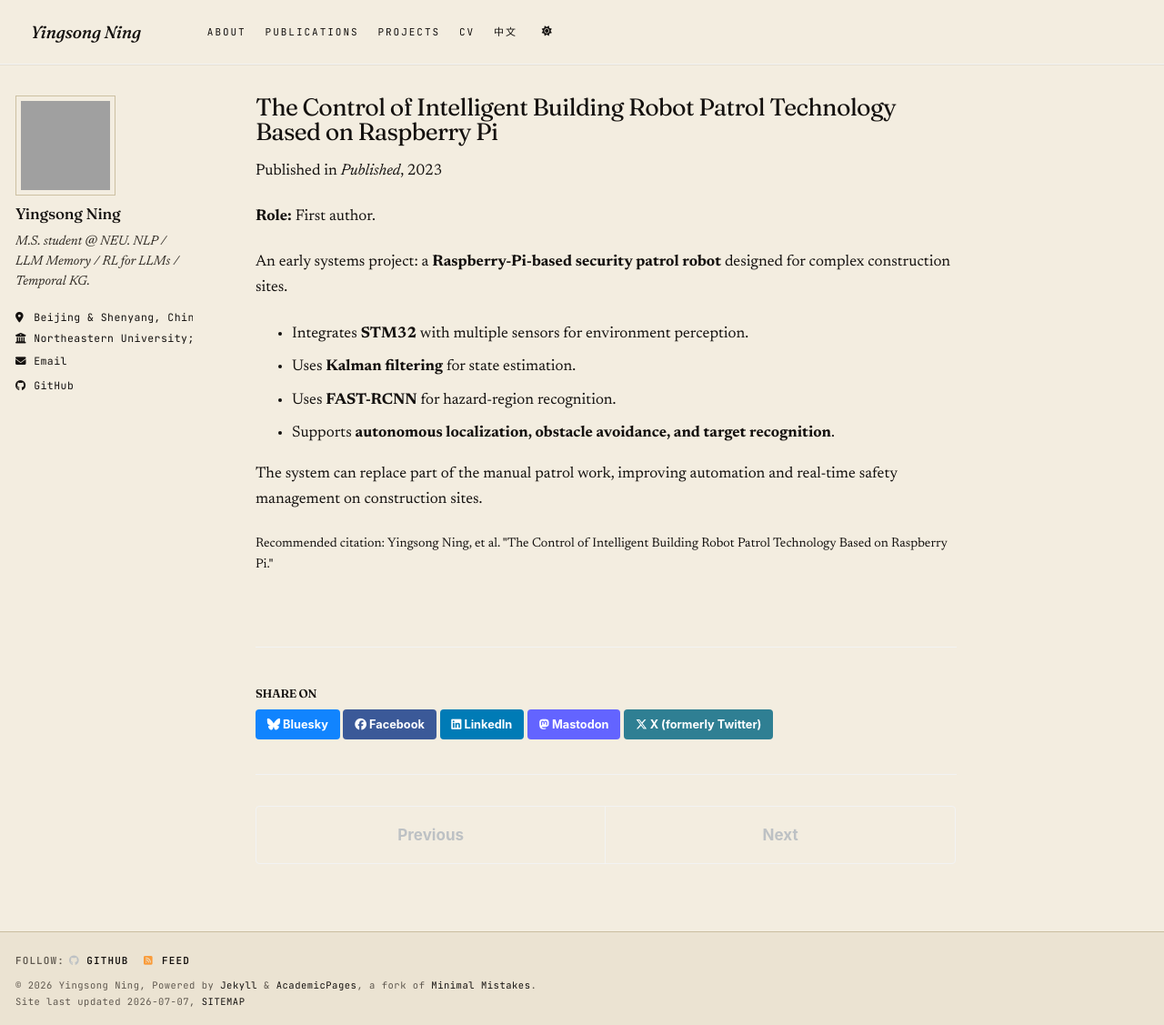
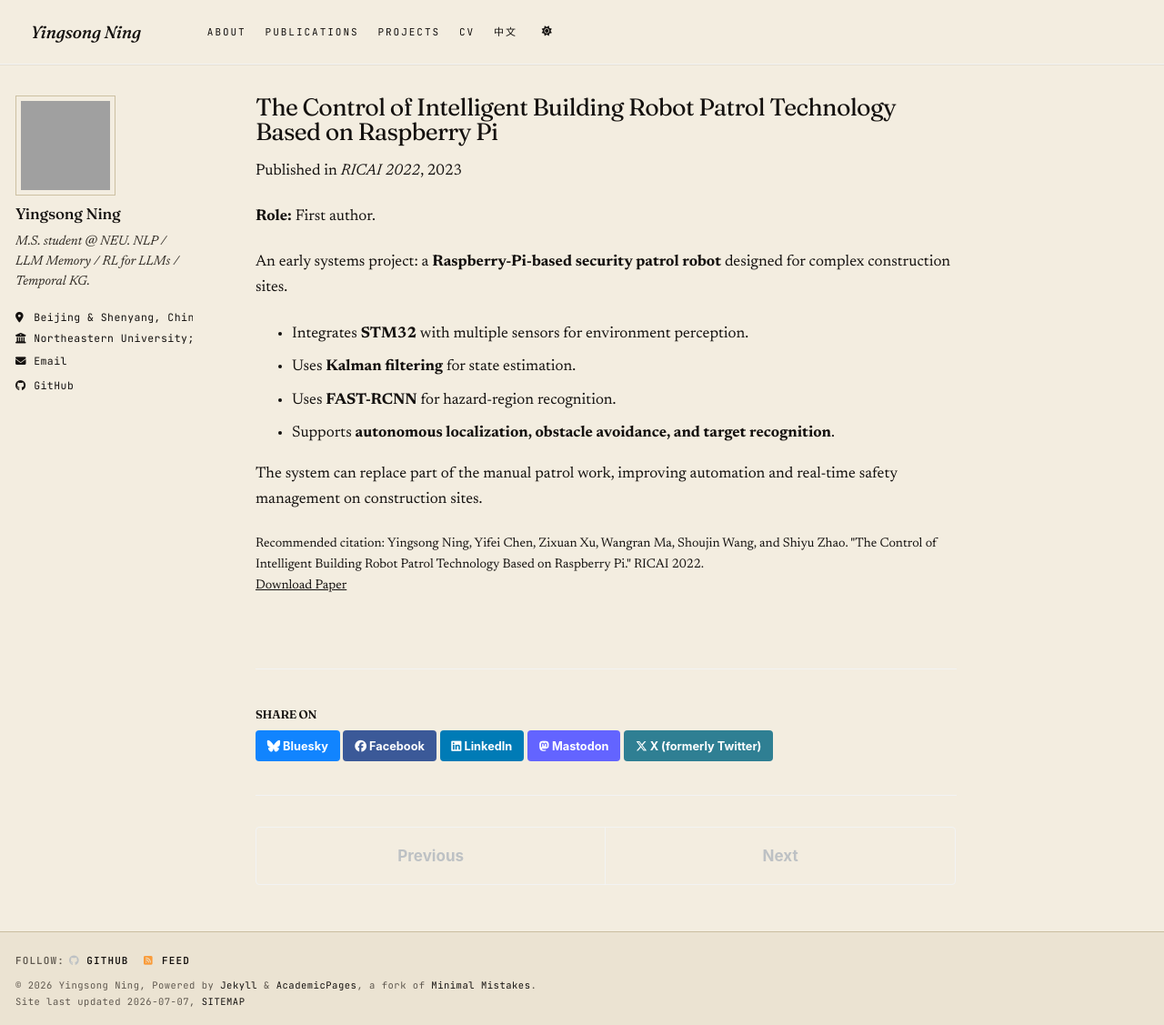
Before and after one commit to Inrstning/inrstning.github.io, a Jekyll site: the page built from _publications/2023-06-01-raspberry-pi-patrol.md, in a window 1280 px wide and 1127 px high. Shown: the whole window at 91% size. Built offline with Jekyll 4.4.1, drawn with Linux system fonts in a browser that asks for light colours; a script bundle is joined from its source files by our own code; library files that are not in the unit come from our copies.

Commit message:
feat: add ACM Digital Library link and button to Raspberry Pi patrol robot paper

```diff
--- a/_publications/2023-06-01-raspberry-pi-patrol.md
+++ b/_publications/2023-06-01-raspberry-pi-patrol.md
@@ -5,8 +5,9 @@ category: conferences
 permalink: /publication/2023-06-01-raspberry-pi-patrol
 excerpt: 'A Raspberry-Pi-based intelligent security patrol robot for construction sites. Integrates STM32 and multi-modal sensors; uses Kalman filtering for state estimation and FAST-RCNN for hazard detection.'
 date: 2023-06-01
-venue: 'Published'
-citation: 'Yingsong Ning, et al. "The Control of Intelligent Building Robot Patrol Technology Based on Raspberry Pi."'
+venue: 'RICAI 2022'
+paperurl: 'https://dl.acm.org/doi/10.1145/3584376.3584422'
+citation: 'Yingsong Ning, Yifei Chen, Zixuan Xu, Wangran Ma, Shoujin Wang, and Shiyu Zhao. "The Control of Intelligent Building Robot Patrol Technology Based on Raspberry Pi." RICAI 2022.'
 ---
 
 **Role:** First author.
```
Also changed, not shown: _pages/about.md (+8 -2 lines), index.html (+7 -1 lines), zh/index.html (+7 -1 lines).
